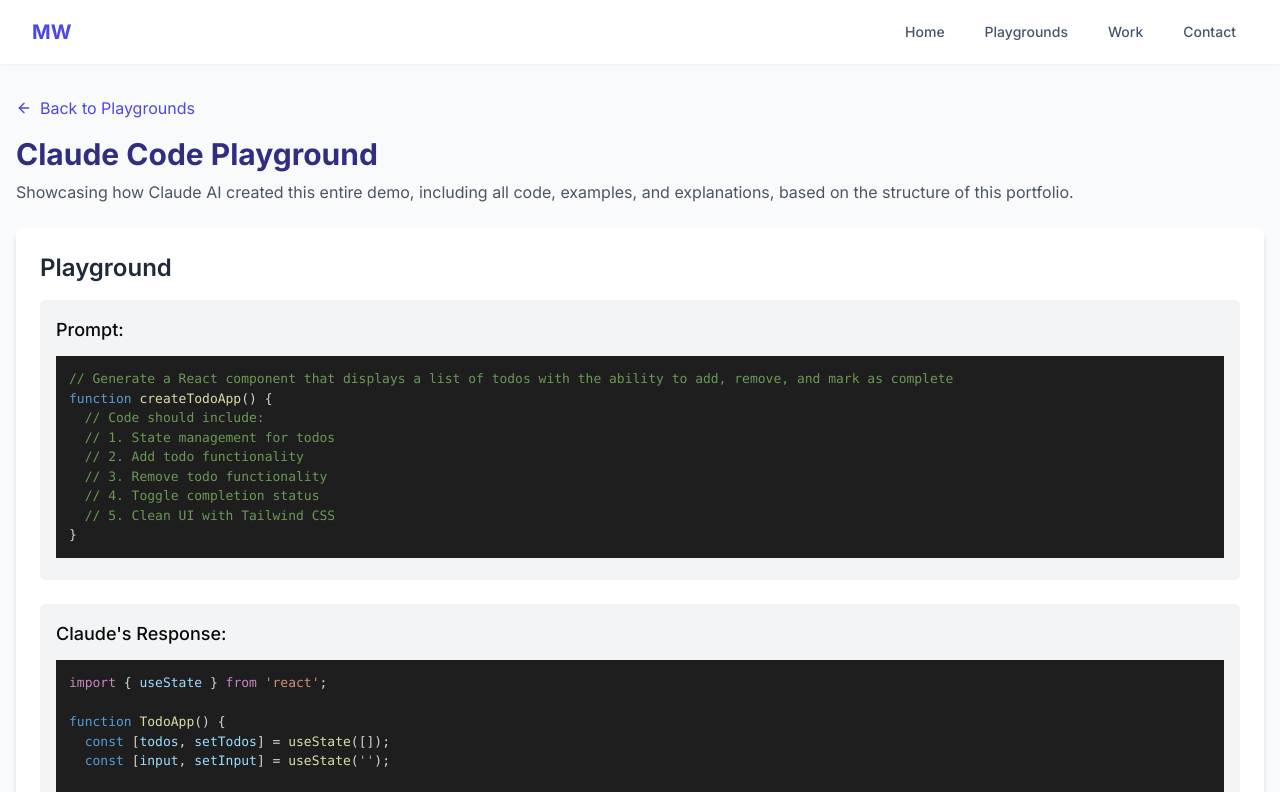
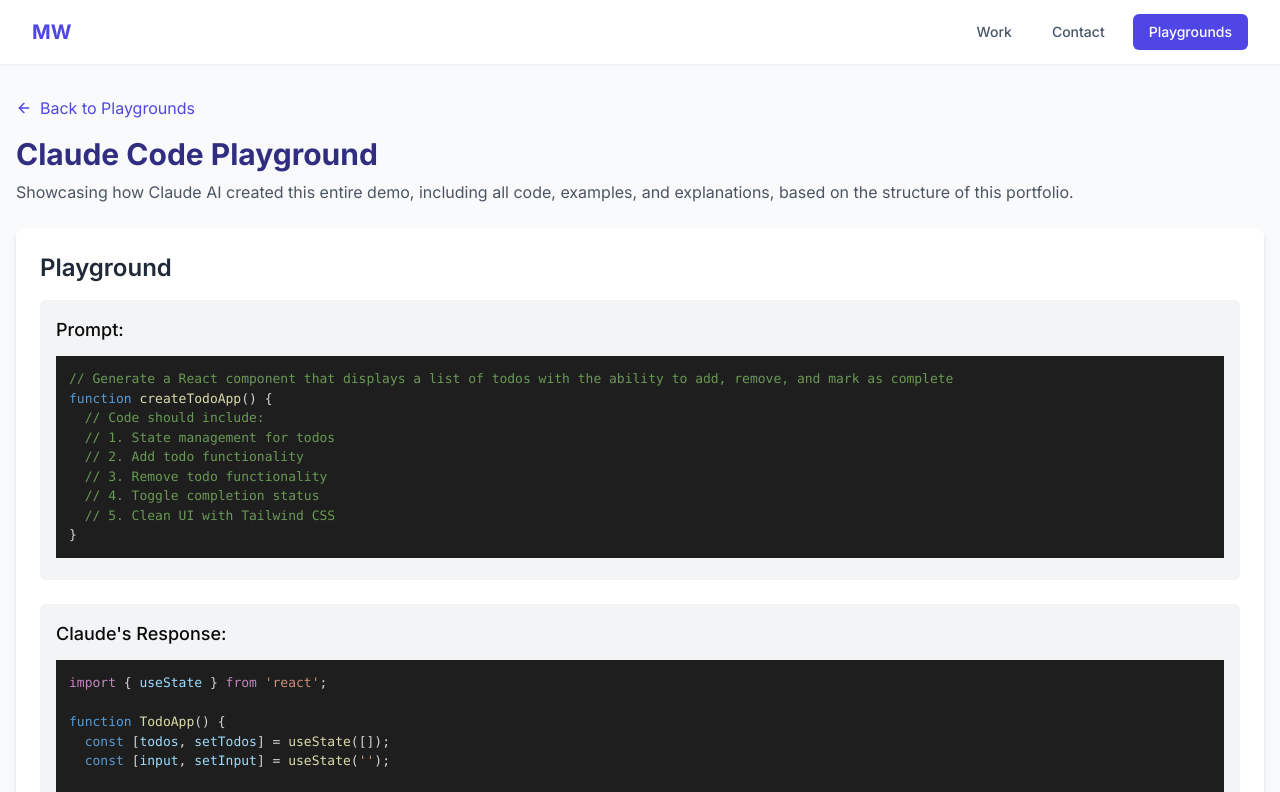
Before and after one commit to MarkusWilliamsDev/next-portfolio, a Next.js app: page /playground/claude-code in a window 1280 px wide. Shown: the top 792 px of the page. Built offline with nearby package versions, Linux system fonts and the light colour scheme.

Commit message:
navbar fxes

```diff
--- a/src/app/components/Navbar.tsx
+++ b/src/app/components/Navbar.tsx
@@ -14,18 +14,17 @@
 			<div className="max-w-7xl mx-auto px-4 sm:px-6 lg:px-8">
 				<div className="flex justify-between h-16">
 					<div className="flex items-center">
-						<Link href="/" className="flex-shrink-0 flex items-center">
+						<Link href="/#top" className="flex-shrink-0 flex items-center">
 							<span className="text-xl font-bold text-indigo-600 hover:text-purple-800 transition-colors duration-200">
 								MW
 							</span>
 						</Link>
 					</div>
 					<div className="hidden sm:ml-6 sm:flex sm:items-center">
-						<div className="flex space-x-4">
-							<NavLink href="/">Home</NavLink>
-							<NavLink href="/playground">Playgrounds</NavLink>
+						<div className="flex items-center space-x-4">
 							<NavLink href="/#work">Work</NavLink>
 							<NavLink href="/#contact">Contact</NavLink>
+							<PlaygroundLink href="/playground">Playgrounds</PlaygroundLink>
 						</div>
 					</div>
 					<div className="flex items-center sm:hidden">
@@ -47,18 +46,15 @@
 			{isMenuOpen && (
 				<div className="sm:hidden">
 					<div className="pt-2 pb-3 space-y-1">
-						<MobileNavLink href="/" onClick={toggleMenu}>
-							Home
-						</MobileNavLink>
-						<MobileNavLink href="/playground" onClick={toggleMenu}>
-							Playgrounds
-						</MobileNavLink>
 						<MobileNavLink href="/#work" onClick={toggleMenu}>
 							Work
 						</MobileNavLink>
 						<MobileNavLink href="/#contact" onClick={toggleMenu}>
 							Contact
 						</MobileNavLink>
+						<MobilePlaygroundLink href="/playground" onClick={toggleMenu}>
+							Playgrounds
+						</MobilePlaygroundLink>
 					</div>
 				</div>
 			)}
@@ -77,6 +73,23 @@
 		<Link
 			href={href}
 			className="text-slate-600 hover:text-purple-800 px-3 py-2 rounded-md text-sm font-medium transition-colors duration-200"
+		>
+			{children}
+		</Link>
+	);
+}
+
+function PlaygroundLink({
+	href,
+	children,
+}: {
+	href: string;
+	children: React.ReactNode;
+}) {
+	return (
+		<Link
+			href={href}
+			className="bg-indigo-600 text-white hover:bg-purple-700 px-4 py-2 rounded-md text-sm font-medium transition-colors duration-200"
 		>
 			{children}
 		</Link>
@@ -102,3 +115,23 @@
 		</Link>
 	);
 }
+
+function MobilePlaygroundLink({
+	href,
+	onClick,
+	children,
+}: {
+	href: string;
+	onClick: () => void;
+	children: React.ReactNode;
+}) {
+	return (
+		<Link
+			href={href}
+			onClick={onClick}
+			className="bg-indigo-600 text-white hover:bg-purple-700 block px-3 py-2 rounded-md text-base font-medium transition-colors duration-200"
+		>
+			{children}
+		</Link>
+	);
+}
--- a/src/app/globals.css
+++ b/src/app/globals.css
@@ -4,6 +4,7 @@
 
 html {
   scroll-behavior: smooth;
+  overflow-y: scroll;
 }
 
 
@@ -36,6 +37,7 @@
     --chart-5: 27 87% 67%;
     --radius: 0.5rem;
   }
+
   .dark {
     --background: 0 0% 3.9%;
     --foreground: 0 0% 98%;
@@ -70,6 +72,7 @@
   * {
     @apply border-border;
   }
+
   body {
     @apply bg-background text-foreground;
   }
--- a/src/app/page.tsx
+++ b/src/app/page.tsx
@@ -6,7 +6,7 @@
 
 export default function Home() {
 	return (
-		<main>
+		<main id="top">
 			<Hero />
 			<Skills />
 			<Work />
```
